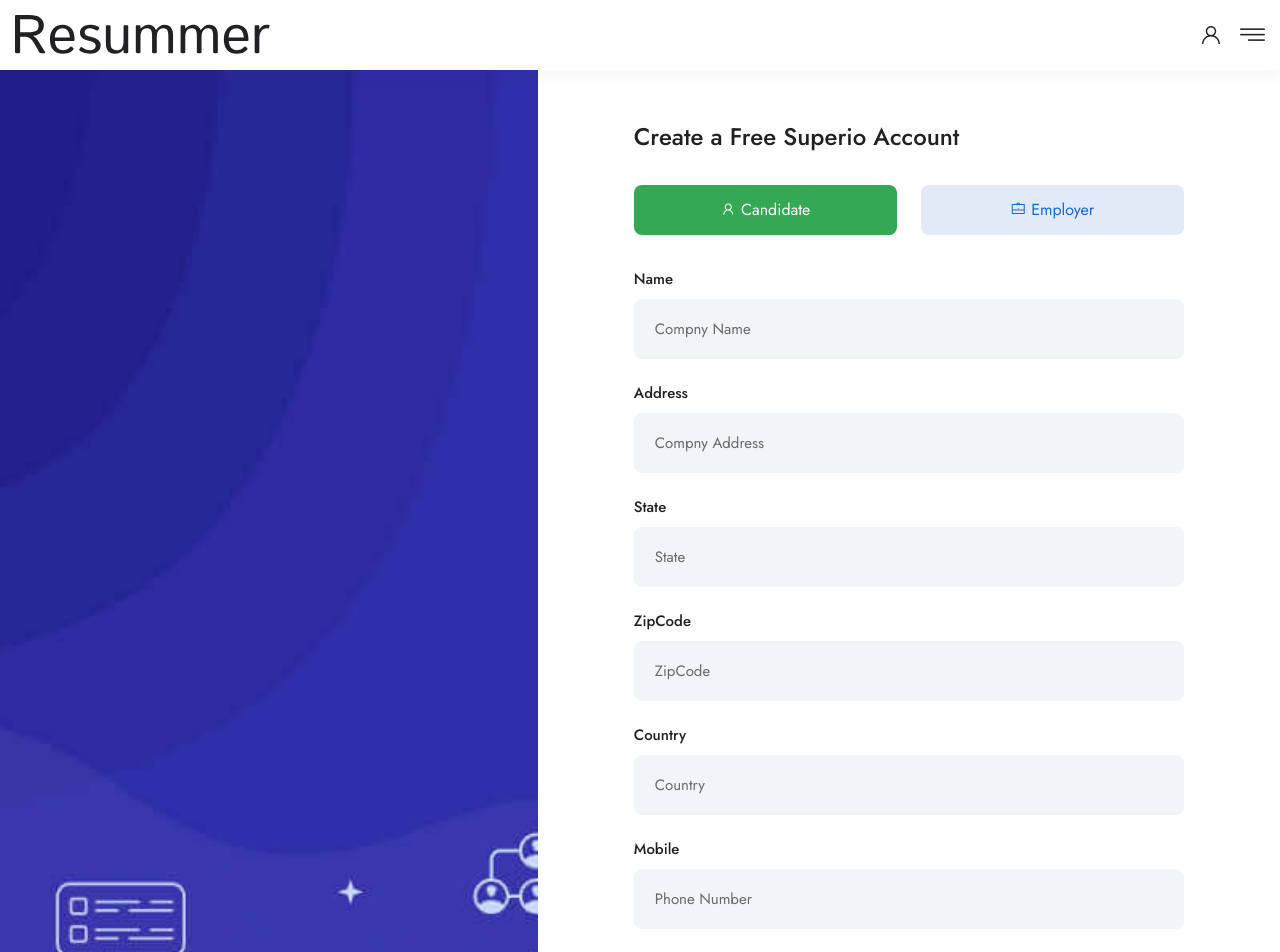
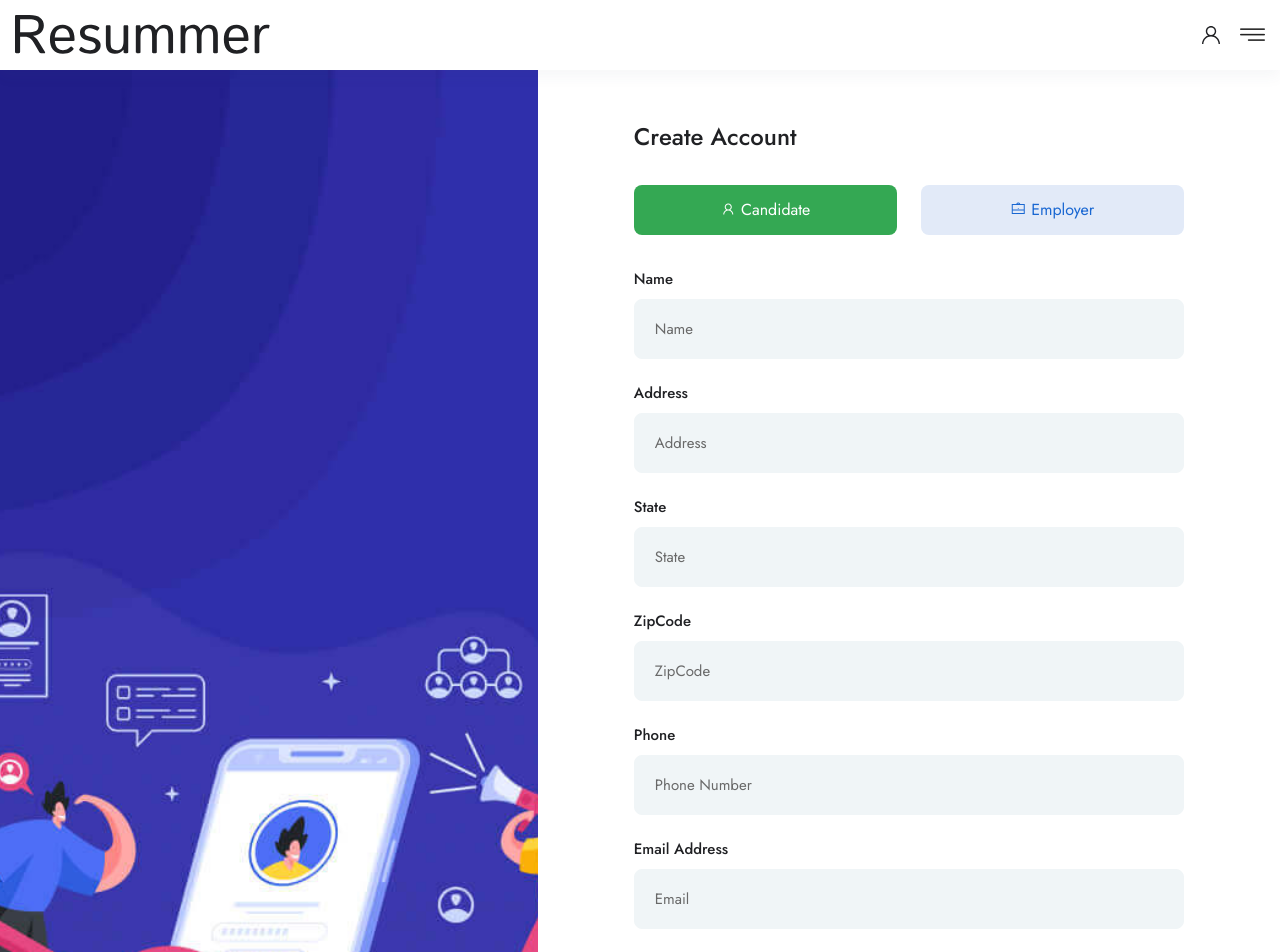
Before and after one commit to Vishal10001/job-seeker, a Next.js app: page /register in a window 1280 px wide. Shown: the top 952 px of the page. Built offline with nearby package versions, Linux system fonts and the light colour scheme.

Commit message:
new commited code

```diff
--- a/components/common/form/login/FormContent.jsx
+++ b/components/common/form/login/FormContent.jsx
@@ -62,11 +62,11 @@ const FormContent = () => {
           </Link>
         </div>
 
-        <div className="divider">
+        {/* <div className="divider">
           <span>or</span>
         </div>
 
-        <LoginWithSocial />
+        <LoginWithSocial /> */}
       </div>
       {/* End bottom-box LoginWithSocial */}
     </div>
--- /dev/null
+++ b/components/common/form/register/CandidateForm.jsx
@@ -0,0 +1,85 @@
+const  CandidateFormContent = () => {
+    return (
+      <form method="post" action="add-parcel.html">
+        <div className="form-group">
+          <label>Name</label>
+          <input
+            type="text"
+            name="name"
+            placeholder="Name"
+            required
+          />
+        </div>
+
+        <div className="form-group">
+          <label>Address</label>
+          <input
+            type="text"
+            name="address"
+            placeholder="Address"
+            required
+          />
+        </div>
+
+        <div className="form-group">
+          <label>State </label>
+          <input type="text" name="State" placeholder="State" required />
+        </div>
+
+        <div className="form-group">
+          <label>ZipCode</label>
+          <input
+            type="text"
+            name="zipcode"
+            pattern="^\s*?\d{5}(?:[-\s]\d{4})?\s*?$"
+            placeholder="ZipCode"
+            required
+          />
+        </div>
+
+        <div className="form-group">
+          <label>Phone</label>
+          <input
+            type="text"
+            name="phone"
+            maxLength={10}
+            pattern="[0-9]{3}-[0-9]{3}-[0-9]{4}"
+            placeholder="Phone Number"
+            required
+          />
+        </div>
+
+        <div className="form-group">
+          <label>Email Address</label>
+          <input
+            type="email"
+            name="username"
+            pattern=".+@globex\.com"
+            placeholder="Email"
+            required
+          />
+        </div>
+        {/* name */}
+
+        <div className="form-group">
+          <label>Password</label>
+          <input
+            id="password-field"
+            type="password"
+            name="password"
+            placeholder="Password"
+          />
+        </div>
+        {/* password */}
+
+        <div className="form-group">
+          <button className="theme-btn btn-style-one" type="submit">
+            Register
+          </button>
+        </div>
+        {/* login */}
+      </form>
+    );
+  };
+
+  export default CandidateFormContent;
--- a/components/common/form/register/FormContent.jsx
+++ b/components/common/form/register/FormContent.jsx
@@ -2,21 +2,21 @@ const FormContent = () => {
   return (
     <form method="post" action="add-parcel.html">
       <div className="form-group">
-        <label>Name</label>
+        <label>Company Name</label>
         <input
           type="text"
-          name="compnyname"
-          placeholder="Compny Name"
+          name="companyname"
+          placeholder="Company Name"
           required
         />
       </div>
 
       <div className="form-group">
-        <label>Address</label>
+        <label>Company Address</label>
         <input
           type="text"
-          name="address"
-          placeholder="Compny Address"
+          name="companyaddress"
+          placeholder="Company Address"
           required
         />
       </div>
@@ -38,18 +38,24 @@ const FormContent = () => {
       </div>
 
       <div className="form-group">
-        <label>Country </label>
-        <input type="text" name="country" placeholder="Country" required />
+        <label>Company Phone</label>
+        <input
+          type="text"
+          name="phone"
+          maxLength={10}
+          pattern="[0-9]{3}-[0-9]{3}-[0-9]{4}"
+          placeholder="Phone Number"
+          required
+        />
       </div>
 
       <div className="form-group">
-        <label>Mobile</label>
+        <label>Email Address</label>
         <input
-          type="text"
-          name="mobile"
-          maxLength={10}
-          pattern="[0-9]{3}-[0-9]{3}-[0-9]{4}"
-          placeholder="Phone Number"
+          type="email"
+          name="email"
+          pattern=".+@globex\.com"
+          placeholder="Email"
           required
         />
       </div>
@@ -65,16 +71,6 @@ const FormContent = () => {
         />
       </div>
 
-      <div className="form-group">
-        <label>Email Address</label>
-        <input
-          type="email"
-          name="username"
-          pattern=".+@globex\.com"
-          placeholder="Email"
-          required
-        />
-      </div>
       {/* name */}
 
       <div className="form-group">
--- a/components/common/form/register/Register.jsx
+++ b/components/common/form/register/Register.jsx
@@ -1,11 +1,13 @@
 import { Tab, Tabs, TabList, TabPanel } from "react-tabs";
 import LoginWithSocial from "./LoginWithSocial";
-import Form from "./FormContent";
+import EmployerForm from "./FormContent";
+import CandidateForm from "./CandidateForm";
+
 
 const Register = () => {
   return (
     <div className="form-inner">
-      <h3>Create a Free Superio Account</h3>
+      <h3>Create Account</h3>
 
       <Tabs>
         <div className="form-group register-dual">
@@ -26,23 +28,23 @@ const Register = () => {
         {/* End .form-group */}
 
         <TabPanel>
-          <Form />
+          <CandidateForm />
         </TabPanel>
         {/* End cadidates Form */}
 
         <TabPanel>
-          <Form />
+          <EmployerForm />
         </TabPanel>
         {/* End Employer Form */}
       </Tabs>
       {/* End form-group */}
 
-      <div className="bottom-box">
+      {/* <div className="bottom-box">
         <div className="divider">
           <span>or</span>
         </div>
         <LoginWithSocial />
-      </div>
+      </div> */}
       {/* End bottom-box LoginWithSocial */}
     </div>
   );
--- a/components/hero/hero-2/index.jsx
+++ b/components/hero/hero-2/index.jsx
@@ -31,10 +31,10 @@ const index = () => {
               {/* <!-- End Popular Search --> */}
 
               <div className="bottom-box">
-                <div className="count-employers">
+                {/* <div className="count-employers">
                   <span className="title">10k+ Candidates</span>
                   <img src="images/resource/multi-peoples.png" alt="" />
-                </div>
+                </div> */}
                 <Link
                   href="/candidates-dashboard/cv-manager"
                   className="upload-cv"
--- a/components/home-2/Footer.jsx
+++ b/components/home-2/Footer.jsx
@@ -17,13 +17,13 @@ const Footer = () => {
                 </div>
                 <p className="phone-num">
                   <span>Call us </span>
-                  <a href="thebeehost@support.com">123 456 7890</a>
+                  <a href="thebeehost@support.com">012 345 6789</a>
                 </p>
                 <p className="address">
                   329 Queensberry Street, North Melbourne VIC
-                  <br /> 3051, Australia. <br />
+                  <br /> 3051, India. <br />
                   <a href="mailto:support@superio.com" className="email">
-                    support@superio.com
+                    support@resumerr.com
                   </a>
                 </p>
               </div>
```
Also changed, not shown: components/footer/FooterContent2.jsx (+8 -8 lines), components/footer/common-footer/CopyrightFooter.jsx (+4 -4 lines), components/header/HeaderNavContent.jsx (+11 -11 lines), components/home-2/index.jsx (+6 -6 lines), data/mainMenuData.js (+29 -29 lines).
